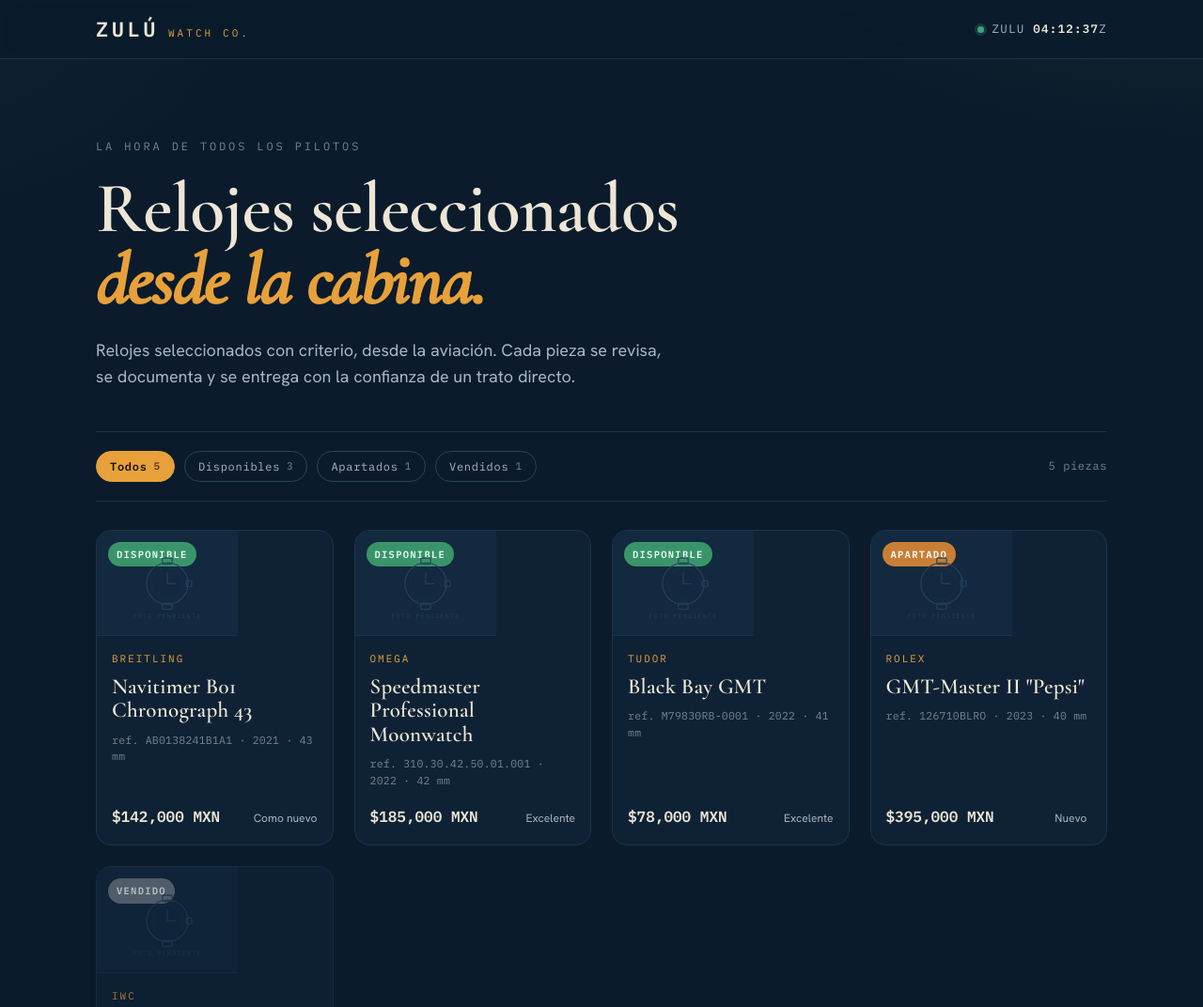
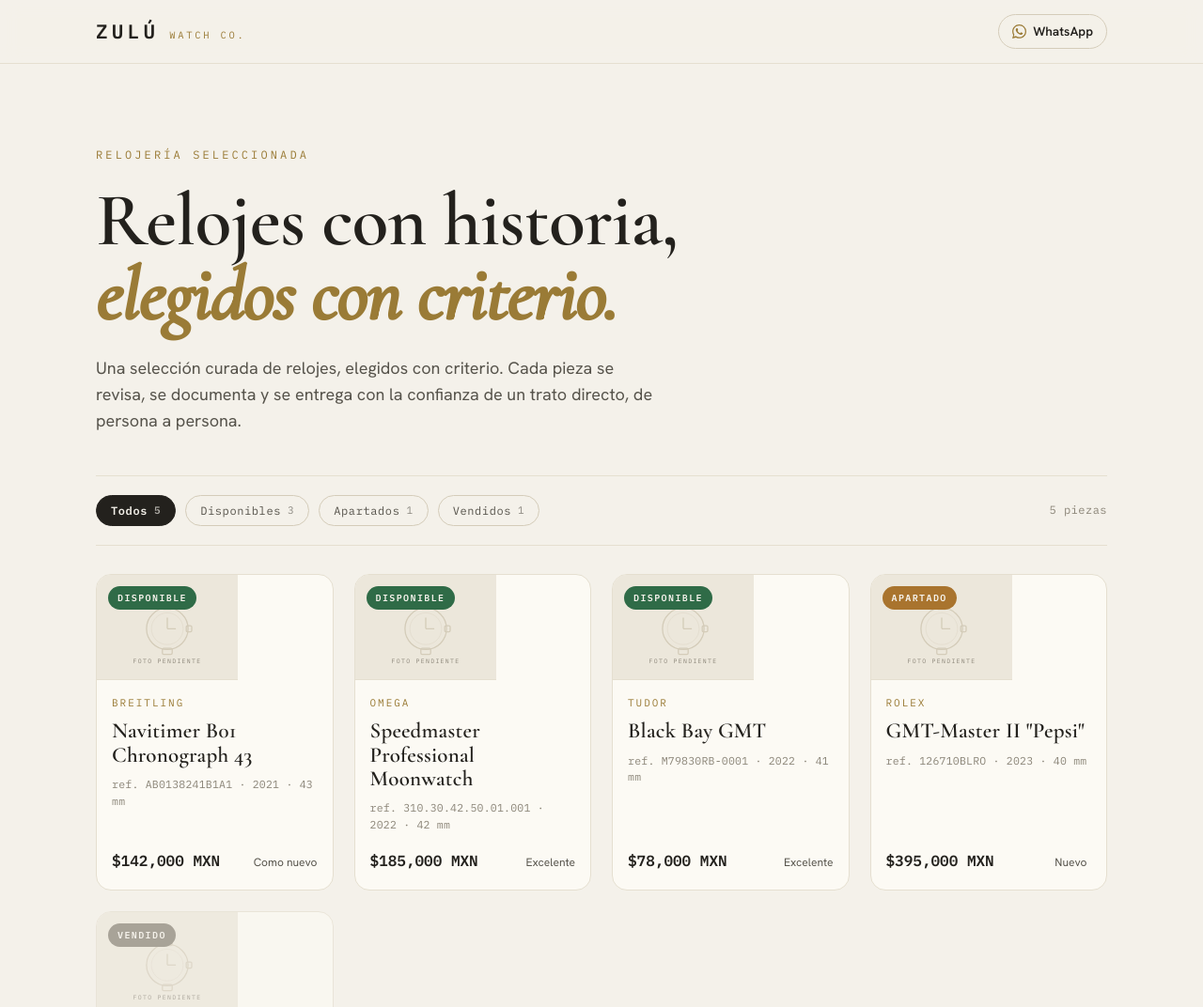
Before and after one commit to dreimers178/Finanzas, a plain HTML site: page relojes/index.html in a window 1280 px wide. Shown: the top 1072 px of the page at 94% size. Drawn offline with nearby package versions, Linux system fonts and the light colour scheme.

Commit message:
Rediseñar catálogo Zulú con paleta Marfil & Grafito
- Nueva paleta clara/editorial (marfil, grafito, oro sutil)
- Reposicionamiento a audiencia general (sin enfoque solo-aviación)
- Encabezado general; se retira el reloj UTC estilo aviación
- Botón de contacto en topbar

Co-Authored-By: Claude Opus 4.8 <noreply@anthropic.com>
Claude-Session: https://claude.ai/code/session_01SUWoJH7WtMgzae7vmQeCZp

```diff
--- a/relojes/data.js
+++ b/relojes/data.js
@@ -12,10 +12,10 @@
 const CONFIG = {
   marca: "Zulú",
   submarca: "Watch Co.",
-  tagline: "La hora de todos los pilotos",
+  tagline: "Relojería seleccionada",
   intro:
-    "Relojes seleccionados con criterio, desde la aviación. Cada pieza se revisa, " +
-    "se documenta y se entrega con la confianza de un trato directo.",
+    "Una selección curada de relojes, elegidos con criterio. Cada pieza se revisa, " +
+    "se documenta y se entrega con la confianza de un trato directo, de persona a persona.",
 
   // ⚠️ CAMBIAR — ponme tu número real (formato internacional, sin + ni espacios).
   // México: 52 + 1 + 10 dígitos  →  ej. 5215512345678
--- a/relojes/index.html
+++ b/relojes/index.html
@@ -3,45 +3,52 @@
 <head>
 <meta charset="UTF-8">
 <meta name="viewport" content="width=device-width, initial-scale=1.0">
-<meta name="theme-color" content="#0b1b2b">
+<meta name="theme-color" content="#f4f1ea">
 <title>Zulú · Relojes</title>
-<meta name="description" content="Relojes seleccionados desde la aviación. Catálogo Zulú.">
+<meta name="description" content="Relojería seleccionada. Catálogo Zulú.">
 <link rel="preconnect" href="https://fonts.googleapis.com">
 <link rel="preconnect" href="https://fonts.gstatic.com" crossorigin>
 <link rel="stylesheet" href="https://fonts.googleapis.com/css2?family=Cormorant+Garamond:ital,wght@0,500;0,600;1,500&family=Hanken+Grotesk:wght@400;500;600;700&family=IBM+Plex+Mono:wght@400;500;600&display=swap">
 <style>
   :root{
-    /* Zulú — dark-first (panel de instrumentos) */
-    --ground:#0b1b2b;
-    --panel:#0f2235;
-    --panel-2:#12293f;
-    --ink:#ede6d6;
-    --ink-soft:#a9b6c4;
-    --ink-faint:#6f8498;
-    --line:#1c3348;
-    --line-strong:#27435c;
-    --amber:#e8a13a;
-    --amber-soft:#f2b756;
-    --radar:#3fa675;
-    --warn:#d98a3a;
-    --sold:#8795a3;
-    --shadow:0 22px 50px -30px rgba(0,0,0,.8);
+    /* Zulú — Marfil & Grafito (claro, editorial) */
+    --ground:#f4f1ea;
+    --panel:#fcfaf4;
+    --panel-2:#ece7db;
+    --ink:#23211d;
+    --ink-soft:#56534b;
+    --ink-faint:#8b8578;
+    --line:#e5dfd0;
+    --line-strong:#d4ccb9;
+    --gold:#9a7b36;
+    --gold-soft:#876a2c;
+    --ok:#2f6b47;
+    --warn:#a9742e;
+    --sold:#857f72;
+    --shadow:0 18px 40px -30px rgba(40,34,22,.32);
   }
-  /* Light variant for viewers who force light; Zulú stays an instrument, just on paper */
-  :root[data-theme="light"]{
-    --ground:#efe9dc;
-    --panel:#ffffff;
-    --panel-2:#f6f1e6;
-    --ink:#132131;
-    --ink-soft:#4c5b6b;
-    --ink-faint:#7d8b99;
-    --line:#ded6c4;
-    --line-strong:#cabfa7;
-    --amber:#b9781f;
-    --amber-soft:#a56a16;
-    --radar:#2f7d55;
-    --sold:#9aa3ac;
-    --shadow:0 20px 44px -30px rgba(20,25,35,.4);
+  :root:not([data-theme="light"]){
+    @media (prefers-color-scheme: dark){
+      --ground:#1a1815;
+      --panel:#232019;
+      --panel-2:#2b2820;
+      --ink:#f1ede2;
+      --ink-soft:#b6b0a1;
+      --ink-faint:#857f6f;
+      --line:#312e26;
+      --line-strong:#423e33;
+      --gold:#c8a456;
+      --gold-soft:#d4b76a;
+      --ok:#4f9e73;
+      --warn:#c89a4f;
+      --sold:#8a857a;
+      --shadow:0 24px 50px -30px rgba(0,0,0,.65);
+    }
+  }
+  :root[data-theme="dark"]{
+    --ground:#1a1815;--panel:#232019;--panel-2:#2b2820;--ink:#f1ede2;--ink-soft:#b6b0a1;
+    --ink-faint:#857f6f;--line:#312e26;--line-strong:#423e33;--gold:#c8a456;--gold-soft:#d4b76a;
+    --ok:#4f9e73;--warn:#c89a4f;--sold:#8a857a;--shadow:0 24px 50px -30px rgba(0,0,0,.65);
   }
 
   *{box-sizing:border-box}
@@ -50,9 +57,6 @@
     margin:0;background:var(--ground);color:var(--ink);
     font-family:"Hanken Grotesk",system-ui,-apple-system,sans-serif;
     line-height:1.55;-webkit-font-smoothing:antialiased;
-    background-image:
-      radial-gradient(900px 480px at 100% -8%, rgba(232,161,58,.07), transparent 60%),
-      radial-gradient(700px 420px at -10% 0%, rgba(63,166,117,.05), transparent 55%);
   }
   .mono{font-family:"IBM Plex Mono",ui-monospace,monospace}
   .wrap{max-width:1140px;margin:0 auto;padding:0 clamp(16px,4vw,32px)}
@@ -60,48 +64,46 @@
   /* ---------- Topbar ---------- */
   .topbar{
     position:sticky;top:0;z-index:40;
-    background:color-mix(in srgb, var(--ground) 86%, transparent);
-    backdrop-filter:saturate(150%) blur(10px);
+    background:color-mix(in srgb, var(--ground) 88%, transparent);
+    backdrop-filter:saturate(140%) blur(10px);
     border-bottom:1px solid var(--line);
   }
-  .topbar .wrap{display:flex;align-items:center;justify-content:space-between;gap:16px;padding-top:14px;padding-bottom:14px}
-  .brand{display:flex;align-items:baseline;gap:10px}
-  .brand .mark{font-family:"IBM Plex Mono",monospace;font-weight:600;font-size:22px;letter-spacing:.16em;color:var(--ink)}
-  .brand .sub{font-family:"IBM Plex Mono",monospace;font-size:11px;letter-spacing:.28em;text-transform:uppercase;color:var(--amber)}
-  .clock{
-    font-family:"IBM Plex Mono",monospace;font-size:12.5px;letter-spacing:.1em;
-    color:var(--ink-soft);display:flex;align-items:center;gap:8px;
-  }
-  .clock .dot{width:7px;height:7px;border-radius:50%;background:var(--radar);box-shadow:0 0 0 3px color-mix(in srgb,var(--radar) 22%,transparent)}
-  .clock b{color:var(--ink);font-weight:600}
+  .topbar .wrap{display:flex;align-items:center;justify-content:space-between;gap:16px;padding-top:15px;padding-bottom:15px}
+  .brand{display:flex;align-items:baseline;gap:11px}
+  .brand .mark{font-family:"IBM Plex Mono",monospace;font-weight:600;font-size:21px;letter-spacing:.2em;color:var(--ink)}
+  .brand .sub{font-family:"IBM Plex Mono",monospace;font-size:10.5px;letter-spacing:.26em;text-transform:uppercase;color:var(--gold)}
+  .nav-wa{display:inline-flex;align-items:center;gap:7px;font-size:13.5px;font-weight:600;color:var(--ink);text-decoration:none;
+    padding:7px 14px;border:1px solid var(--line-strong);border-radius:999px;transition:.16s}
+  .nav-wa:hover{border-color:var(--gold);color:var(--gold-soft)}
+  .nav-wa svg{width:15px;height:15px;color:var(--gold)}
 
   /* ---------- Hero ---------- */
-  .hero{padding:clamp(40px,8vw,84px) 0 clamp(26px,5vw,44px)}
-  .hero .eyebrow{font-family:"IBM Plex Mono",monospace;font-size:12px;letter-spacing:.24em;text-transform:uppercase;color:var(--ink-faint);margin-bottom:18px}
+  .hero{padding:clamp(44px,8vw,88px) 0 clamp(26px,5vw,44px)}
+  .hero .eyebrow{font-family:"IBM Plex Mono",monospace;font-size:12px;letter-spacing:.26em;text-transform:uppercase;color:var(--gold);margin-bottom:20px}
   .hero h1{
     font-family:"Cormorant Garamond",Georgia,serif;font-weight:600;
-    font-size:clamp(40px,8vw,76px);line-height:1.02;letter-spacing:-.01em;
-    text-wrap:balance;margin:0 0 20px;
+    font-size:clamp(42px,8vw,80px);line-height:1.01;letter-spacing:-.01em;
+    text-wrap:balance;margin:0 0 22px;
   }
-  .hero h1 em{font-style:italic;color:var(--amber)}
+  .hero h1 em{font-style:italic;color:var(--gold)}
   .hero p{font-size:clamp(15px,2.2vw,18px);color:var(--ink-soft);max-width:60ch;margin:0}
 
   /* ---------- Filters ---------- */
   .controls{
     display:flex;flex-wrap:wrap;align-items:center;gap:10px;
     padding:20px 0;border-top:1px solid var(--line);border-bottom:1px solid var(--line);
-    position:sticky;top:57px;z-index:30;background:var(--ground);
+    position:sticky;top:59px;z-index:30;background:var(--ground);
   }
   .chip{
-    font-family:"IBM Plex Mono",monospace;font-size:12px;letter-spacing:.06em;
-    padding:8px 14px;border-radius:999px;border:1px solid var(--line-strong);
+    font-family:"IBM Plex Mono",monospace;font-size:12px;letter-spacing:.05em;
+    padding:8px 15px;border-radius:999px;border:1px solid var(--line-strong);
     background:transparent;color:var(--ink-soft);cursor:pointer;transition:.18s;
     display:inline-flex;align-items:center;gap:7px;
   }
-  .chip:hover{border-color:var(--amber);color:var(--ink)}
-  .chip[aria-pressed="true"]{background:var(--amber);border-color:var(--amber);color:#14110a;font-weight:600}
-  .chip .n{opacity:.7;font-size:11px}
-  .count{margin-left:auto;font-family:"IBM Plex Mono",monospace;font-size:12px;color:var(--ink-faint);letter-spacing:.05em}
+  .chip:hover{border-color:var(--gold);color:var(--ink)}
+  .chip[aria-pressed="true"]{background:var(--ink);border-color:var(--ink);color:var(--ground);font-weight:600}
+  .chip .n{opacity:.65;font-size:11px}
+  .count{margin-left:auto;font-family:"IBM Plex Mono",monospace;font-size:12px;color:var(--ink-faint);letter-spacing:.04em}
 
   /* ---------- Grid ---------- */
   .grid{
@@ -114,24 +116,24 @@
     text-align:left;padding:0;color:inherit;font:inherit;
   }
   .card:hover{transform:translateY(-3px);border-color:var(--line-strong);box-shadow:var(--shadow)}
-  .card:focus-visible{outline:2px solid var(--amber);outline-offset:2px}
-  .card.is-sold{opacity:.72}
+  .card:focus-visible{outline:2px solid var(--gold);outline-offset:2px}
+  .card.is-sold{opacity:.68}
 
   .thumb{position:relative;aspect-ratio:4/3;background:var(--panel-2);display:flex;align-items:center;justify-content:center;overflow:hidden;border-bottom:1px solid var(--line)}
   .thumb img{width:100%;height:100%;object-fit:cover}
-  .thumb .ph{width:52%;max-width:150px;color:var(--line-strong);opacity:.9}
-  .thumb .ph .pm{font-family:"IBM Plex Mono",monospace;font-size:10px;letter-spacing:.2em;text-transform:uppercase;text-anchor:middle}
+  .thumb .ph{width:52%;max-width:150px;color:var(--line-strong)}
+  .thumb .ph .pm{font-family:"IBM Plex Mono",monospace;font-size:10px;letter-spacing:.2em;text-transform:uppercase;text-anchor:middle;fill:var(--ink-faint)}
   .badge{
     position:absolute;top:12px;left:12px;font-family:"IBM Plex Mono",monospace;
-    font-size:10.5px;letter-spacing:.12em;text-transform:uppercase;font-weight:600;
-    padding:5px 9px;border-radius:999px;backdrop-filter:blur(4px);
+    font-size:10px;letter-spacing:.14em;text-transform:uppercase;font-weight:600;
+    padding:5px 10px;border-radius:999px;color:#f6f3ec;
   }
-  .badge.disponible{background:color-mix(in srgb,var(--radar) 90%,#000);color:#eafff5}
-  .badge.apartado{background:color-mix(in srgb,var(--warn) 92%,#000);color:#fff}
-  .badge.vendido{background:color-mix(in srgb,var(--sold) 80%,#000);color:#fff}
+  .badge.disponible{background:var(--ok)}
+  .badge.apartado{background:var(--warn)}
+  .badge.vendido{background:var(--sold)}
 
   .cbody{padding:16px 16px 18px;display:flex;flex-direction:column;gap:9px;flex:1}
-  .cbrand{font-family:"IBM Plex Mono",monospace;font-size:11px;letter-spacing:.18em;text-transform:uppercase;color:var(--amber)}
+  .cbrand{font-family:"IBM Plex Mono",monospace;font-size:11px;letter-spacing:.18em;text-transform:uppercase;color:var(--gold)}
   .cmodel{font-family:"Cormorant Garamond",serif;font-weight:600;font-size:23px;line-height:1.1;letter-spacing:.01em}
   .cspecs{font-family:"IBM Plex Mono",monospace;font-size:11.5px;color:var(--ink-faint);letter-spacing:.02em}
   .crow{display:flex;align-items:baseline;justify-content:space-between;gap:10px;margin-top:auto;padding-top:8px}
@@ -139,7 +141,7 @@
   .ccond{font-size:12px;color:var(--ink-soft)}
 
   /* ---------- Modal ---------- */
-  .modal-ov{position:fixed;inset:0;background:rgba(4,10,18,.72);backdrop-filter:blur(3px);z-index:80;
+  .modal-ov{position:fixed;inset:0;background:rgba(35,30,20,.5);backdrop-filter:blur(3px);z-index:80;
     display:none;align-items:flex-start;justify-content:center;padding:clamp(12px,4vw,48px);overflow-y:auto}
   .modal-ov.open{display:flex}
   .modal{
@@ -150,13 +152,13 @@
   .m-hero img{width:100%;height:100%;object-fit:cover}
   .m-hero .ph{width:34%;max-width:170px;color:var(--line-strong)}
   .m-close{position:absolute;top:12px;right:12px;width:38px;height:38px;border-radius:10px;border:1px solid var(--line-strong);
-    background:color-mix(in srgb,var(--ground) 70%,transparent);color:var(--ink);font-size:18px;cursor:pointer;line-height:1}
+    background:color-mix(in srgb,var(--panel) 80%,transparent);color:var(--ink);font-size:18px;cursor:pointer;line-height:1}
   .m-body{padding:clamp(20px,3vw,30px)}
-  .m-brand{font-family:"IBM Plex Mono",monospace;font-size:12px;letter-spacing:.2em;text-transform:uppercase;color:var(--amber);margin-bottom:6px}
+  .m-brand{font-family:"IBM Plex Mono",monospace;font-size:12px;letter-spacing:.2em;text-transform:uppercase;color:var(--gold);margin-bottom:6px}
   .m-model{font-family:"Cormorant Garamond",serif;font-weight:600;font-size:clamp(28px,5vw,38px);line-height:1.05;margin:0 0 4px}
-  .m-aviation{display:flex;gap:10px;align-items:flex-start;background:var(--panel-2);border:1px solid var(--line);
+  .m-note{display:flex;gap:11px;align-items:flex-start;background:var(--panel-2);border:1px solid var(--line);
     border-radius:12px;padding:13px 15px;margin:18px 0;font-size:14px;color:var(--ink-soft)}
-  .m-aviation .ic{color:var(--amber);flex:none;margin-top:2px}
+  .m-note .ic{color:var(--gold);flex:none;margin-top:1px;font-size:15px}
   .m-desc{font-size:15px;color:var(--ink-soft);margin:0 0 20px}
   .specs{display:grid;grid-template-columns:repeat(auto-fit,minmax(130px,1fr));gap:1px;background:var(--line);
     border:1px solid var(--line);border-radius:12px;overflow:hidden;margin-bottom:22px}
@@ -170,26 +172,27 @@
   /* ---------- Buttons ---------- */
   .wa{
     display:inline-flex;align-items:center;gap:9px;font-family:"Hanken Grotesk",sans-serif;font-weight:600;font-size:15px;
-    background:var(--radar);color:#042016;border:none;border-radius:11px;padding:12px 20px;cursor:pointer;text-decoration:none;transition:.16s;
+    background:var(--ink);color:var(--ground);border:none;border-radius:11px;padding:12px 20px;cursor:pointer;text-decoration:none;transition:.16s;
   }
-  .wa:hover{filter:brightness(1.07)}
+  .wa:hover{filter:brightness(1.12)}
   .wa.sold{background:var(--panel-2);color:var(--ink-soft);border:1px solid var(--line-strong)}
-  .wa svg{width:18px;height:18px}
+  .wa svg{width:18px;height:18px;color:var(--gold)}
+  .wa.sold svg{display:none}
 
   /* ---------- Contact / footer ---------- */
   .contact{margin-top:40px;border-top:1px solid var(--line);padding:clamp(34px,6vw,60px) 0}
-  .contact .eyebrow{font-family:"IBM Plex Mono",monospace;font-size:12px;letter-spacing:.24em;text-transform:uppercase;color:var(--ink-faint);margin-bottom:14px}
+  .contact .eyebrow{font-family:"IBM Plex Mono",monospace;font-size:12px;letter-spacing:.26em;text-transform:uppercase;color:var(--gold);margin-bottom:16px}
   .contact h2{font-family:"Cormorant Garamond",serif;font-weight:600;font-size:clamp(28px,5vw,42px);margin:0 0 14px;line-height:1.05}
   .contact p{color:var(--ink-soft);max-width:56ch;margin:0 0 22px}
   .clinks{display:flex;flex-wrap:wrap;gap:12px}
   .clink{display:inline-flex;align-items:center;gap:9px;padding:11px 18px;border-radius:11px;border:1px solid var(--line-strong);
     color:var(--ink);text-decoration:none;font-weight:600;font-size:15px;transition:.16s}
-  .clink:hover{border-color:var(--amber);background:var(--panel)}
-  .clink svg{width:18px;height:18px;color:var(--amber)}
+  .clink:hover{border-color:var(--gold);background:var(--panel)}
+  .clink svg{width:18px;height:18px;color:var(--gold)}
 
-  footer.foot{border-top:1px solid var(--line);padding:26px 0 40px;color:var(--ink-faint);font-size:13px;
-    display:flex;flex-wrap:wrap;gap:8px;justify-content:space-between}
-  footer.foot .mono{letter-spacing:.08em}
+  footer.foot{border-top:1px solid var(--line);padding:26px 0 40px}
+  footer.foot .wrap{display:flex;flex-wrap:wrap;gap:8px;justify-content:space-between;color:var(--ink-faint);font-size:13px}
+  footer.foot .mono{letter-spacing:.1em}
 
   @media (prefers-reduced-motion:reduce){*{transition:none!important;scroll-behavior:auto!important}}
 </style>
@@ -202,17 +205,14 @@
       <span class="mark" id="brandMark">ZULÚ</span>
       <span class="sub" id="brandSub">Watch Co.</span>
     </div>
-    <div class="clock" title="Hora Zulú (UTC) — la referencia de la aviación">
-      <span class="dot"></span>
-      <span>ZULU <b id="zuluClock">--:--:--</b>Z</span>
-    </div>
+    <a class="nav-wa" id="navWa" target="_blank" rel="noopener" href="#"></a>
   </div>
 </div>
 
 <header class="hero">
   <div class="wrap">
-    <div class="eyebrow" id="tagline">La hora de todos los pilotos</div>
-    <h1>Relojes seleccionados<br><em>desde la cabina.</em></h1>
+    <div class="eyebrow" id="tagline">Relojería seleccionada</div>
+    <h1>Relojes con historia,<br><em>elegidos con criterio.</em></h1>
     <p id="intro"></p>
   </div>
 </header>
@@ -241,7 +241,7 @@
 </section>
 
 <footer class="foot">
-  <div class="wrap" style="display:flex;flex-wrap:wrap;gap:8px;justify-content:space-between;width:100%;padding:0 clamp(16px,4vw,32px)">
+  <div class="wrap">
     <span class="mono">ZULÚ · WATCH CO.</span>
     <span class="mono" id="footYear"></span>
   </div>
@@ -265,15 +265,6 @@
   document.getElementById('footYear').textContent = new Date().getFullYear();
   document.title = C.marca + ' · Relojes';
 
-  // ---- Reloj Zulú (UTC) en vivo ----
-  function pad(n){return String(n).padStart(2,'0')}
-  function tick(){
-    var d = new Date();
-    document.getElementById('zuluClock').textContent =
-      pad(d.getUTCHours())+':'+pad(d.getUTCMinutes())+':'+pad(d.getUTCSeconds());
-  }
-  tick(); setInterval(tick, 1000);
-
   // ---- Helpers ----
   function money(n){ return C.simbolo + n.toLocaleString('es-MX') + ' ' + C.moneda; }
   var ESTADO_LABEL = {disponible:'Disponible', apartado:'Apartado', vendido:'Vendido'};
@@ -288,9 +279,12 @@
     }
     return 'https://wa.me/' + C.whatsapp + '?text=' + encodeURIComponent(txt);
   }
+  function waIcon(){
+    return '<svg viewBox="0 0 24 24" fill="currentColor" aria-hidden="true"><path d="M.057 24l1.687-6.163a11.867 11.867 0 01-1.587-5.945C.16 5.335 5.495 0 12.05 0a11.82 11.82 0 018.413 3.488 11.82 11.82 0 013.48 8.414c-.003 6.557-5.338 11.892-11.893 11.892a11.9 11.9 0 01-5.688-1.448L.057 24zm6.597-3.807c1.676.995 3.276 1.591 5.392 1.592 5.448 0 9.886-4.434 9.889-9.885.002-5.462-4.415-9.89-9.881-9.892-5.452 0-9.887 4.434-9.889 9.884a9.82 9.82 0 001.519 5.261l-.999 3.648 3.969-1.013zm11.387-5.464c-.074-.124-.272-.198-.57-.347-.297-.149-1.758-.868-2.031-.967-.272-.099-.47-.149-.669.149-.198.297-.768.967-.941 1.165-.173.198-.347.223-.644.074-.297-.149-1.255-.462-2.39-1.475-.883-.788-1.48-1.761-1.653-2.059-.173-.297-.018-.458.13-.606.134-.133.297-.347.446-.52.149-.174.198-.298.298-.497.099-.198.05-.372-.025-.521-.074-.149-.669-1.611-.916-2.206-.242-.579-.487-.5-.669-.51l-.57-.01c-.198 0-.52.074-.792.372s-1.04 1.016-1.04 2.479 1.065 2.876 1.213 3.074c.149.198 2.095 3.2 5.076 4.487.709.306 1.263.489 1.694.626.712.226 1.36.194 1.872.118.571-.085 1.758-.719 2.006-1.413.248-.695.248-1.29.173-1.414z"/></svg>';
+  }
 
   // SVG marcador (cuando no hay foto)
-  function placeholder(size){
+  function placeholder(){
     return '<svg class="ph" viewBox="0 0 120 120" fill="none" aria-hidden="true">' +
       '<circle cx="60" cy="62" r="34" stroke="currentColor" stroke-width="2"/>' +
       '<circle cx="60" cy="62" r="26" stroke="currentColor" stroke-width="1" opacity=".5"/>' +
@@ -299,10 +293,10 @@
       '<rect x="91" y="57" width="9" height="10" rx="2" stroke="currentColor" stroke-width="2"/>' +
       '<line x1="60" y1="62" x2="60" y2="44" stroke="currentColor" stroke-width="2"/>' +
       '<line x1="60" y1="62" x2="74" y2="62" stroke="currentColor" stroke-width="2"/>' +
-      '<text x="60" y="118" class="pm" fill="currentColor">foto pendiente</text>' +
+      '<text x="60" y="118" class="pm">foto pendiente</text>' +
       '</svg>';
   }
-  function media(reloj, phClass){
+  function media(reloj){
     if(reloj.fotos && reloj.fotos.length){
       return '<img src="'+reloj.fotos[0]+'" alt="'+reloj.marca+' '+reloj.modelo+'">';
     }
@@ -315,7 +309,6 @@
 
   function render(){
     var list = R.filter(function(r){ return currentFilter==='todos' || r.disponibilidad===currentFilter; });
-    // orden: disponibles primero, luego apartados, luego vendidos
     var ord = {disponible:0, apartado:1, vendido:2};
     list.sort(function(a,b){ return ord[a.disponibilidad]-ord[b.disponibilidad]; });
 
@@ -338,7 +331,6 @@
     document.getElementById('count').textContent = list.length + ' ' + (list.length===1?'pieza':'piezas');
   }
 
-  // conteos por estado
   ['todos','disponible','apartado','vendido'].forEach(function(f){
     var el = document.querySelector('[data-count="'+f+'"]');
     if(el) el.textContent = f==='todos' ? R.length : R.filter(function(r){return r.disponibilidad===f}).length;
@@ -368,7 +360,7 @@
       '<div class="m-body">'+
         '<div class="m-brand">'+r.marca+'</div>'+
         '<h3 class="m-model">'+r.modelo+'</h3>'+
-        (r.nota_aviacion ? '<div class="m-aviation"><span class="ic">✈</span><span>'+r.nota_aviacion+'</span></div>' : '')+
+        (r.nota_aviacion ? '<div class="m-note"><span class="ic">◆</span><span>'+r.nota_aviacion+'</span></div>' : '')+
         '<p class="m-desc">'+r.descripcion+'</p>'+
         '<div class="specs">'+
           '<div><div class="k">Referencia</div><div class="v">'+r.referencia+'</div></div>'+
@@ -393,9 +385,6 @@
     modal.classList.remove('open'); document.body.style.overflow='';
     if(lastFocus) lastFocus.focus();
   }
-  function waIcon(){
-    return '<svg viewBox="0 0 24 24" fill="currentColor" aria-hidden="true"><path d="M.057 24l1.687-6.163a11.867 11.867 0 01-1.587-5.945C.16 5.335 5.495 0 12.05 0a11.82 11.82 0 018.413 3.488 11.82 11.82 0 013.48 8.414c-.003 6.557-5.338 11.892-11.893 11.892a11.9 11.9 0 01-5.688-1.448L.057 24zm6.597-3.807c1.676.995 3.276 1.591 5.392 1.592 5.448 0 9.886-4.434 9.889-9.885.002-5.462-4.415-9.89-9.881-9.892-5.452 0-9.887 4.434-9.889 9.884a9.82 9.82 0 001.519 5.261l-.999 3.648 3.969-1.013zm11.387-5.464c-.074-.124-.272-.198-.57-.347-.297-.149-1.758-.868-2.031-.967-.272-.099-.47-.149-.669.149-.198.297-.768.967-.941 1.165-.173.198-.347.223-.644.074-.297-.149-1.255-.462-2.39-1.475-.883-.788-1.48-1.761-1.653-2.059-.173-.297-.018-.458.13-.606.134-.133.297-.347.446-.52.149-.174.198-.298.298-.497.099-.198.05-.372-.025-.521-.074-.149-.669-1.611-.916-2.206-.242-.579-.487-.5-.669-.51l-.57-.01c-.198 0-.52.074-.792.372s-1.04 1.016-1.04 2.479 1.065 2.876 1.213 3.074c.149.198 2.095 3.2 5.076 4.487.709.306 1.263.489 1.694.626.712.226 1.36.194 1.872.118.571-.085 1.758-.719 2.006-1.413.248-.695.248-1.29.173-1.414z"/></svg>';
-  }
 
   grid.addEventListener('click', function(e){
     var card = e.target.closest('.card'); if(card) openModal(card.dataset.id);
@@ -405,7 +394,11 @@
   });
   document.addEventListener('keydown', function(e){ if(e.key==='Escape' && modal.classList.contains('open')) closeModal(); });
 
-  // ---- Contacto ----
+  // ---- Contacto / nav ----
+  var nav = document.getElementById('navWa');
+  nav.href = waLink(null);
+  nav.innerHTML = waIcon() + ' WhatsApp';
+
   document.getElementById('contactIntro').textContent =
     'El agente soy yo. Escríbeme directo por WhatsApp para precio, fotos adicionales, ' +
     'videos o para apartar una pieza. También compro y recibo relojes a consignación.';
```
